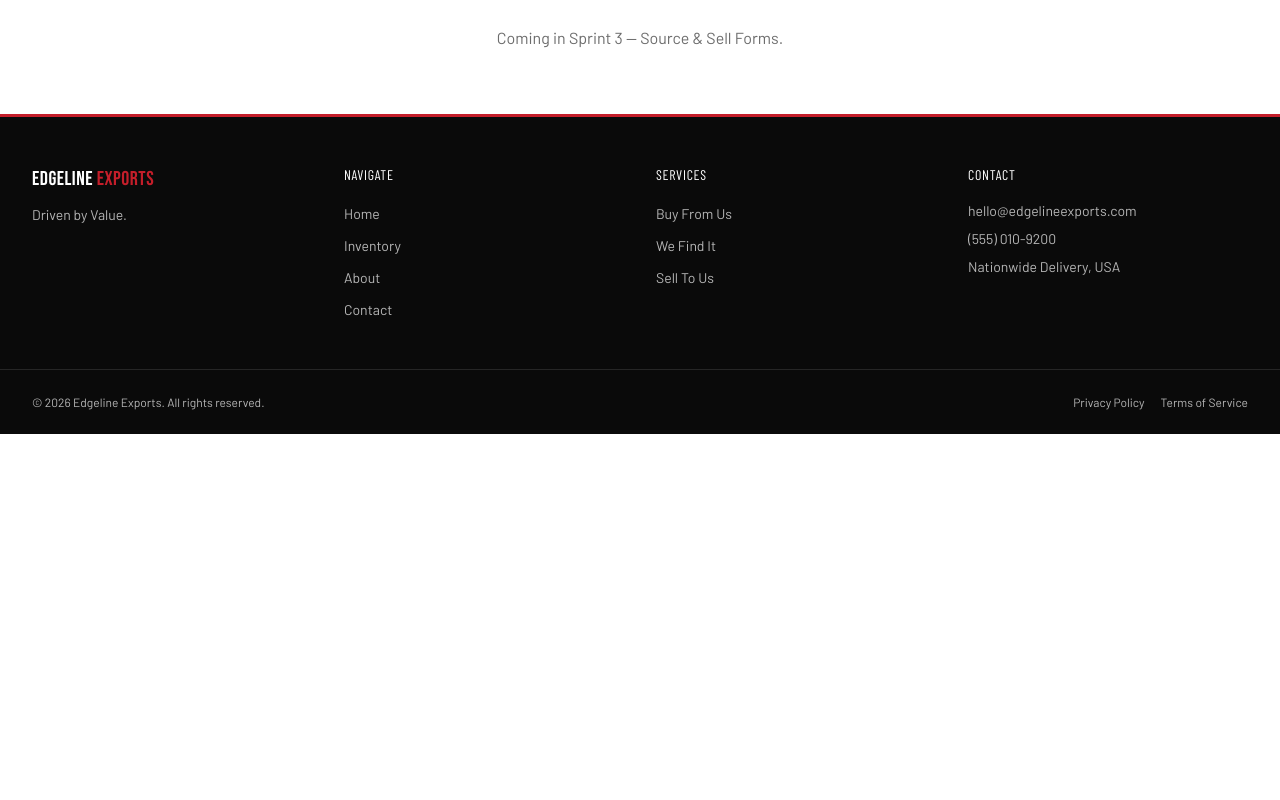
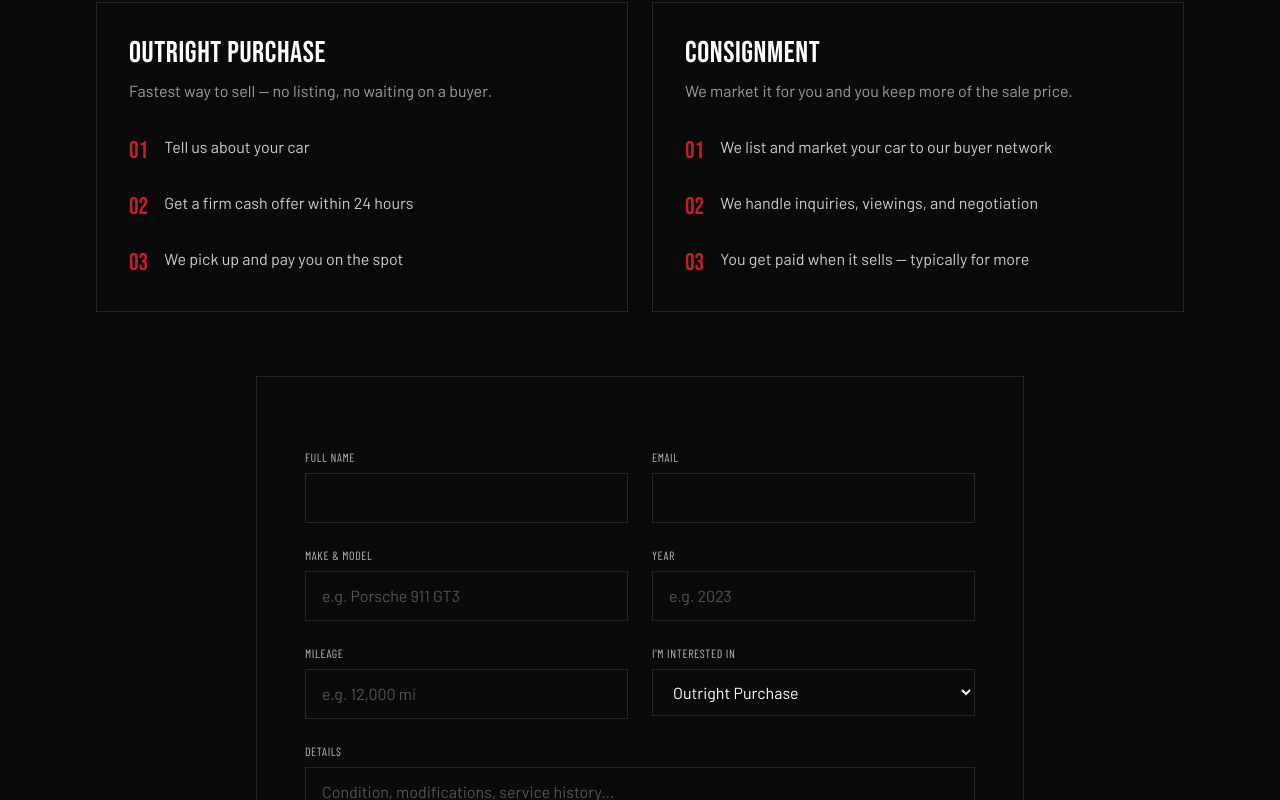
Before and after one commit to FunmbiO/EdgelineExports, a Next.js app: page /sell-your-car in a window 1280 px wide. Shown: the part 460-1260 px from the top of the page. Before the commit the page ends 894 px from the top, so only its background shows below. Built offline with nearby package versions, Linux system fonts and the light colour scheme.

Commit message:
Sell Your Car page + comparison cards + form

```diff
--- a/app/sell-your-car/page.tsx
+++ b/app/sell-your-car/page.tsx
@@ -1,21 +1,48 @@
+import type { Metadata } from "next";
 import PageHeader from "@/components/layout/PageHeader";
+import ComparisonCard from "@/components/sell/ComparisonCard";
+import SellYourCarForm from "@/components/forms/SellYourCarForm";
 
-export const metadata = {
+export const metadata: Metadata = {
   title: "Sell Your Car | Edgeline Exports",
   description: "Outright purchase or consignment — sell your car to Edgeline Exports.",
 };
 
 export default function SellYourCarPage() {
   return (
-    <>
+    <div className="bg-edgeline-black">
       <PageHeader
         label="Sell Your Car"
         title="Outright Purchase or Consignment"
-        subtitle="The comparison layout and sell form, with validation and email confirmation, arrive in Sprint 3."
+        subtitle="Two ways to sell. Tell us your car's details and we'll recommend the right one."
       />
-      <div className="mx-auto max-w-7xl px-4 py-16 text-center font-body text-edgeline-black/60 md:px-8">
-        Coming in Sprint 3 — Source &amp; Sell Forms.
+
+      <div className="mx-auto max-w-6xl px-4 py-16 md:px-8">
+        <div className="grid gap-6 md:grid-cols-2">
+          <ComparisonCard
+            title="Outright Purchase"
+            description="Fastest way to sell — no listing, no waiting on a buyer."
+            steps={[
+              "Tell us about your car",
+              "Get a firm cash offer within 24 hours",
+              "We pick up and pay you on the spot",
+            ]}
+          />
+          <ComparisonCard
+            title="Consignment"
+            description="We market it for you and you keep more of the sale price."
+            steps={[
+              "We list and market your car to our buyer network",
+              "We handle inquiries, viewings, and negotiation",
+              "You get paid when it sells — typically for more",
+            ]}
+          />
+        </div>
+
+        <div className="mx-auto mt-16 max-w-3xl">
+          <SellYourCarForm />
+        </div>
       </div>
-    </>
+    </div>
   );
 }
--- /dev/null
+++ b/components/forms/SellYourCarForm.tsx
@@ -0,0 +1,117 @@
+"use client";
+
+import { useState } from "react";
+import { useForm } from "react-hook-form";
+import { zodResolver } from "@hookform/resolvers/zod";
+import {
+  sellRequestSchema,
+  INTEREST_OPTIONS,
+  type SellRequestInput,
+} from "@/lib/validations/sell";
+import FormField from "@/components/forms/FormField";
+import FormTextarea from "@/components/forms/FormTextarea";
+import FormSelect from "@/components/forms/FormSelect";
+import SuccessState from "@/components/forms/SuccessState";
+
+export default function SellYourCarForm() {
+  const [reference, setReference] = useState<string | null>(null);
+  const [submitError, setSubmitError] = useState<string | null>(null);
+
+  const {
+    register,
+    handleSubmit,
+    formState: { errors, isSubmitting, isValid },
+  } = useForm<SellRequestInput>({
+    resolver: zodResolver(sellRequestSchema),
+    mode: "onChange",
+  });
+
+  const onSubmit = async (data: SellRequestInput) => {
+    setSubmitError(null);
+    try {
+      const res = await fetch("/api/sell-request", {
+        method: "POST",
+        headers: { "Content-Type": "application/json" },
+        body: JSON.stringify(data),
+      });
+      const json = await res.json();
+      if (!res.ok) {
+        throw new Error(typeof json.error === "string" ? json.error : "Something went wrong. Please try again.");
+      }
+      setReference(json.reference);
+    } catch (err) {
+      setSubmitError(err instanceof Error ? err.message : "Something went wrong. Please try again.");
+    }
+  };
+
+  if (reference) {
+    return (
+      <SuccessState
+        reference={reference}
+        message="We'll be in touch within 24 hours with an offer or a consignment plan."
+      />
+    );
+  }
+
+  return (
+    <form
+      onSubmit={handleSubmit(onSubmit)}
+      className="space-y-6 border border-edgeline-border bg-edgeline-black p-8 md:p-12"
+    >
+      <input
+        type="text"
+        tabIndex={-1}
+        autoComplete="off"
+        aria-hidden="true"
+        {...register("hpField")}
+        className="hidden"
+      />
+
+      <div className="grid gap-6 sm:grid-cols-2">
+        <FormField label="Full Name" registration={register("name")} error={errors.name?.message} />
+        <FormField
+          label="Email"
+          type="email"
+          registration={register("email")}
+          error={errors.email?.message}
+        />
+        <FormField
+          label="Make & Model"
+          placeholder="e.g. Porsche 911 GT3"
+          registration={register("makeModel")}
+          error={errors.makeModel?.message}
+        />
+        <FormField label="Year" placeholder="e.g. 2023" registration={register("year")} error={errors.year?.message} />
+        <FormField
+          label="Mileage"
+          placeholder="e.g. 12,000 mi"
+          registration={register("mileage")}
+          error={errors.mileage?.message}
+        />
+        <FormSelect
+          label="I'm Interested In"
+          options={INTEREST_OPTIONS}
+          registration={register("interest")}
+          error={errors.interest?.message}
+        />
+      </div>
+
+      <FormTextarea
+        label="Details"
+        placeholder="Condition, modifications, service history..."
+        registration={register("details")}
+        error={errors.details?.message}
+      />
+
+      {submitError && <p className="text-sm text-edgeline-red">{submitError}</p>}
+
+      <button
+        type="submit"
+        disabled={!isValid || isSubmitting}
+        className="w-full bg-edgeline-red px-8 py-4 font-condensed text-sm uppercase tracking-wider text-edgeline-white transition-colors hover:bg-edgeline-red-dark disabled:cursor-not-allowed disabled:opacity-40 sm:w-auto"
+      >
+        {isSubmitting ? "Submitting..." : "Submit Details"}
+      </button>
+    </form>
+  );
+}
--- /dev/null
+++ b/components/sell/ComparisonCard.tsx
@@ -0,0 +1,27 @@
+export default function ComparisonCard({
+  title,
+  description,
+  steps,
+}: {
+  title: string;
+  description: string;
+  steps: string[];
+}) {
+  return (
+    <div className="flex flex-col border border-edgeline-border bg-edgeline-black p-8">
+      <h3 className="font-display text-3xl text-edgeline-white">{title}</h3>
+      <p className="mt-2 font-body text-edgeline-white/60">{description}</p>
+
+      <ol className="mt-8 space-y-6">
+        {steps.map((step, index) => (
+          <li key={step} className="flex gap-4">
+            <span className="font-display text-2xl text-edgeline-red">
+              {String(index + 1).padStart(2, "0")}
+            </span>
+            <span className="font-body text-edgeline-white/80">{step}</span>
+          </li>
+        ))}
+      </ol>
+    </div>
+  );
+}
```
